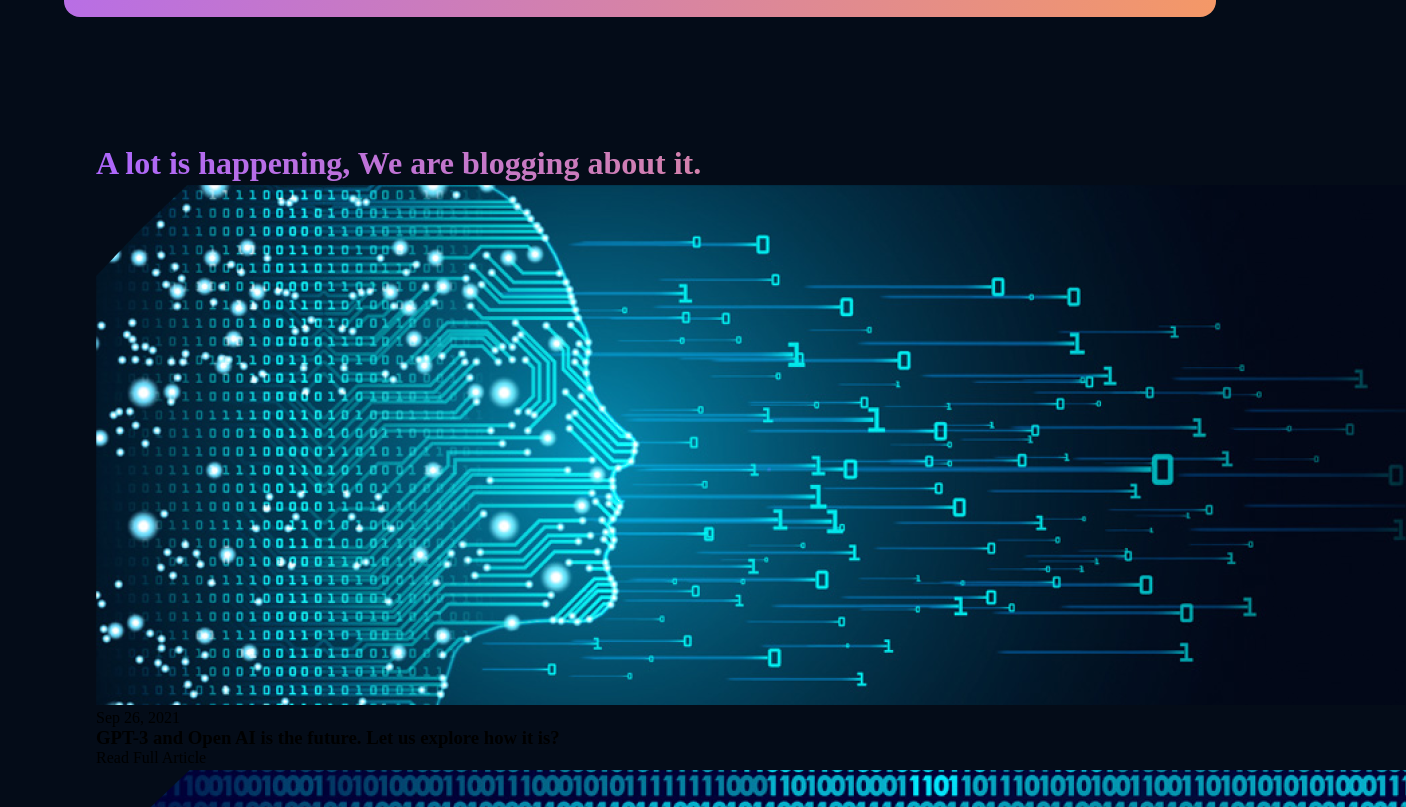
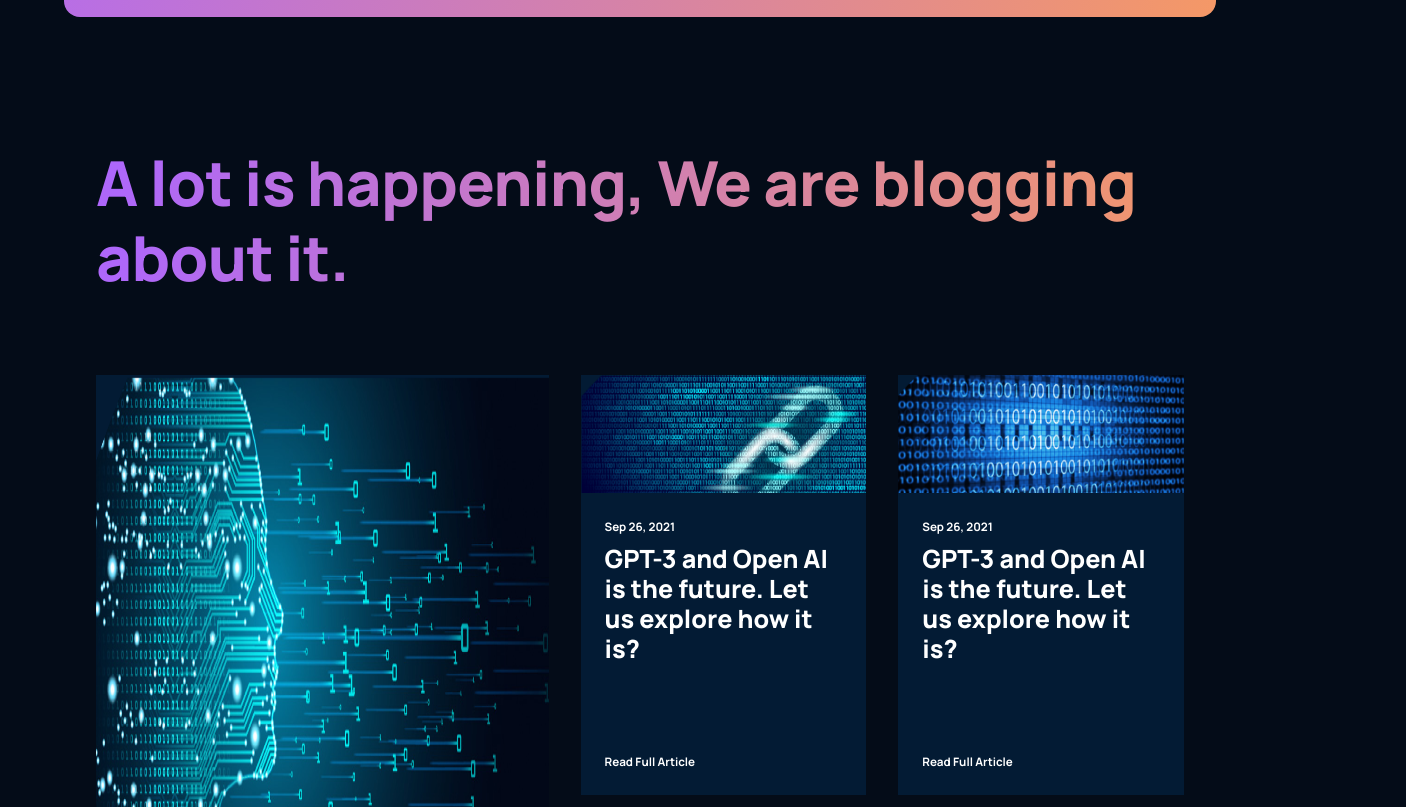
Before and after one commit to lukas884/gpt3project1, a React (Create React App) app: page / in a window 1280 px wide. Shown: the part 2933-3740 px from the top of the page, 1406 px wide, since content can reach past the window. Built offline with nearby package versions, Linux system fonts and the light colour scheme.

Commit message:
added articles

```diff
--- a/src/components/article/Article.jsx
+++ b/src/components/article/Article.jsx
@@ -7,7 +7,7 @@
       <div className='gpt3__blog-container_article-image'>
         <img src={imgUrl} alt="blog image" />
       </div>
-      <div className='gpt3__blog-container_article'>
+      <div className='gpt3__blog-container_article-content'>
         <div>
           <p>{date}</p>
           <h3>{title}</h3>
--- a/src/components/article/article.css
+++ b/src/components/article/article.css
@@ -0,0 +1,54 @@
+.gpt3__blog-container_article {
+    width: 100%;
+    height: 100%;
+    display: flex;
+    flex-direction: column;
+    background: var(--color-footer);
+}
+
+.gpt3__blog-container_article-image {
+    width: 100%;
+    height: 100%;
+    background: var(--color-footer);
+}
+
+.gpt3__blog-container_article-image img {
+    width: 100%;
+    height: 100%;
+}
+
+.gpt3__blog-container_article-content {
+    display: flex;
+    flex-direction: column;
+    justify-content: space-between;
+    padding: 1rem 1.5rem;
+    height: 100%;
+    font-family: var(--font-family);
+}
+
+.gpt3__blog-container_article-content p{
+    font-weight: bold;
+    font-size: 11.649px;
+    line-height: 35px;
+    color: #fff;
+}
+
+.gpt3__blog-container_article-content h3 {
+    font-weight: 800;
+    font-size: 25.11px;
+    line-height: 30px;
+    color: #fff;
+    margin-bottom: 5rem;
+    cursor: pointer;
+}
+
+.gpt3__blog-container_article-content p:last-child{
+    cursor: pointer;
+}
+
+@media screen and (max-width:550px) {
+    .gpt3__blog-container_article-content h3{
+        font-size: 18px;
+        line-height: 25px;
+    }
+}
--- a/src/containers/blog/blog.css
+++ b/src/containers/blog/blog.css
@@ -0,0 +1,55 @@
+.gpt3__blog{
+    display: flex;
+    flex-direction: column;
+}
+
+.gpt3__blog-heading {
+    width: 100%;
+    text-align: left;
+    margin-bottom: 5rem;
+}
+
+.gpt3__blog-heading h1{
+    font-family: var(--font-family);
+    font-weight: 800;
+    font-size: 62px;
+    line-height: 75px;
+    letter-spacing: -0.04rem;
+}
+
+.gpt3__blog-container{
+    display: flex;
+    flex-direction: row;
+}
+
+.gpt3__blog-container_groupA{
+    flex: 0.75;
+    margin-right: 2rem;
+}
+
+.gpt3__blog-container_groupB{
+    flex: 1;
+    display: grid;
+    grid-template-columns: repeat(2, 1fr);
+    gap: 2rem;
+}
+
+@media screen and (max-width: 990px) {
+    .gpt3__blog-container{
+        flex-direction: column;
+    }
+
+    .gpt3__blog-container_groupA{
+        margin: 2rem 0;
+    }
+}
+
+@media screen and (max-width: 700px) {
+    .gpt3__blog-container{
+        flex-direction: column;
+    }
+
+    .gpt3__blog-container_groupA{
+        margin: 2rem 0;
+    }
+}
```
